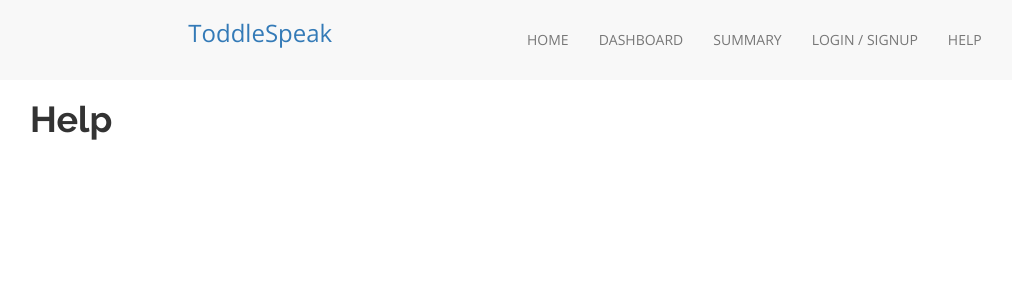
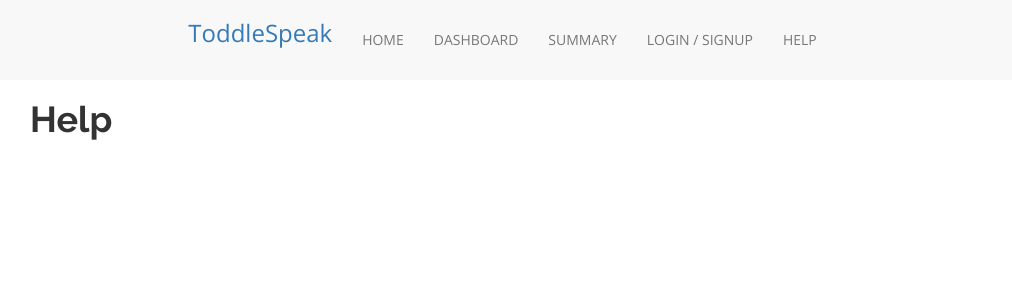
Before and after one commit to ncabelin/toddlespeak, a Flask app: page /help in a window 1280 px wide. Shown: the top 300 px of the page, without its empty margins (40-1052 px from the left). Run offline with Flask 2, Linux system fonts and the light colour scheme; parts of the project's set-up code (start-up, migrations or seed data) failed here and were passed over; some libraries are stand-ins or nearby versions.

Commit message:
realign nav elements

```diff
--- a/templates/base.html
+++ b/templates/base.html
@@ -40,7 +40,7 @@
 				</div>
 
 				<div class="collapse navbar-collapse" id="menu">
-					<ul class="nav navbar-nav navbar-right text-center" id="nav">
+					<ul class="nav navbar-nav text-center" id="nav">
 						<li><a href="/">HOME</a></li>
 						<li><a href="/browse">DASHBOARD</a></li>
 						<li><a href="/summary">SUMMARY</a></li>
```
